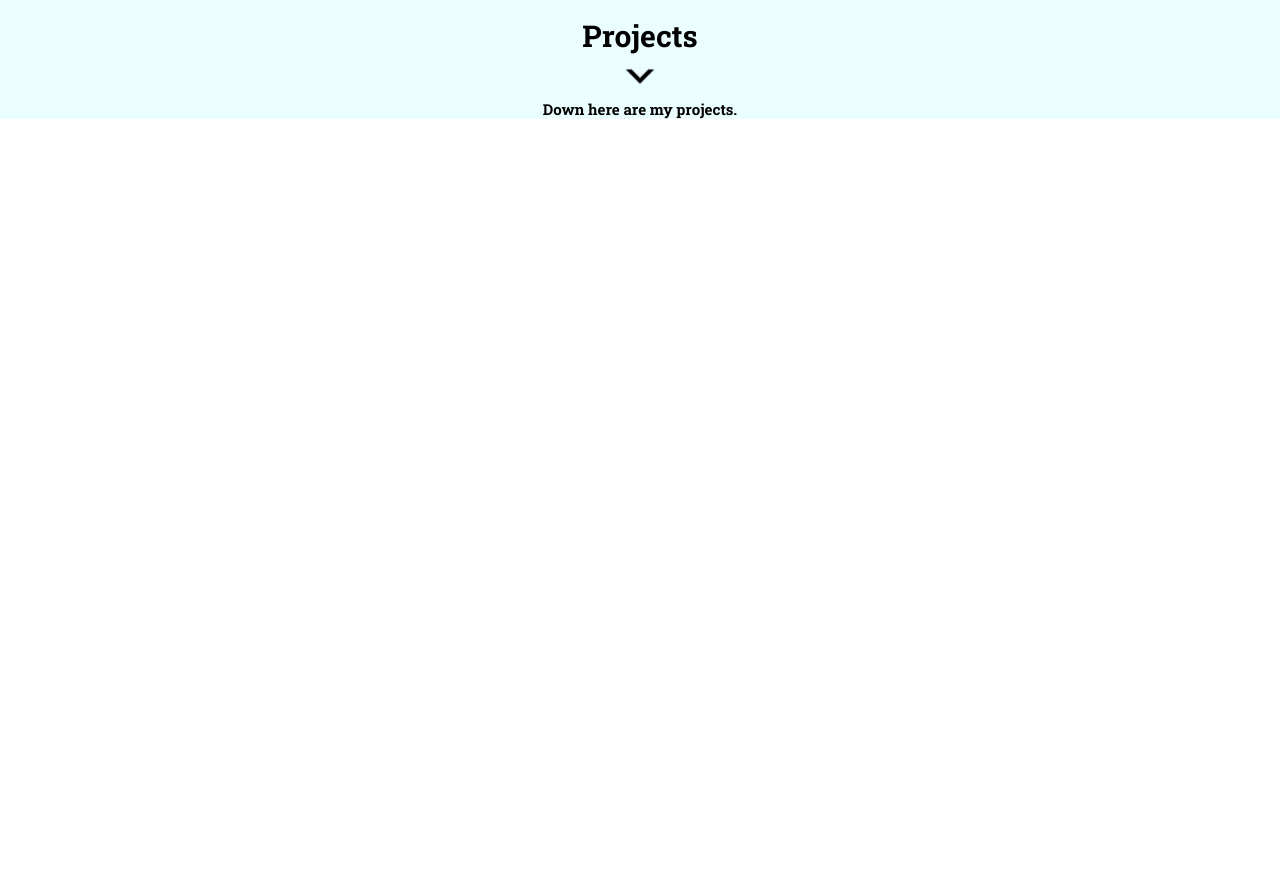
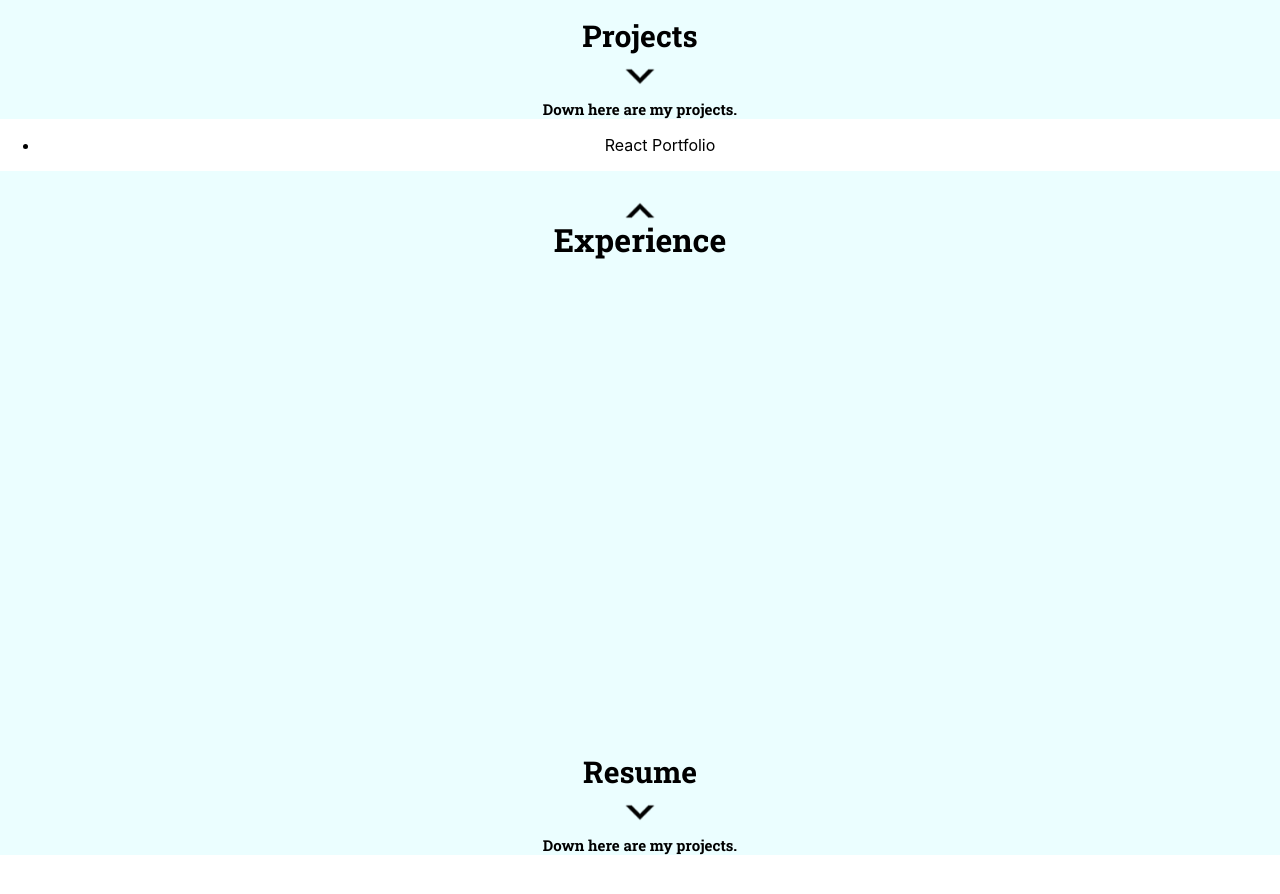
Before and after one commit to michaelbrooks1234/Portfolio4.0, a React (Create React App) app: page / in a window 1280 px wide. Shown: the part 1500-2394 px from the top of the page. Built offline with nearby package versions, Linux system fonts and the light colour scheme.

Commit message:
Do I do it?

```diff
--- a/src/App.tsx
+++ b/src/App.tsx
@@ -7,14 +7,18 @@ import ExperienceSection from './Components/ExperienceSection'
 import ChiliSection from './Components/ChiliSection'
 import Headshot from './HeadshotRatio.png'
 import arrow from './arrow.png'
-
+import ThirdBar from './Components/ThirdBar'
+import ReactPortfolio from "./Components/ReactPortfolio"
+import ProjectsSection from './Components/ProjectsSection';
 
 class App extends React.Component<any, any>{
   private secondaryBarScroll: any;
+  private ThirdBarScroll: any;
   constructor(props: any) {
     super(props);
-    this.state = {selectedSection: <ChiliSection/>}
+    this.state = {selectedSection: <ChiliSection/>, selectedSection2: <ReactPortfolio/>}
 
+    this.ThirdBarScroll = React.createRef();
     this.secondaryBarScroll = React.createRef();
     this.scrollToComp = this.scrollToComp.bind(this);
     this.setSelected = this.setSelected.bind(this);
@@ -36,6 +40,12 @@ class App extends React.Component<any, any>{
     })
   }
 
+  setSelected2(section: any){
+    this.setState({
+      selectedSection2: section
+    })
+  }
+
 
   render(){
     return (
@@ -44,6 +54,8 @@ class App extends React.Component<any, any>{
         <TitleBackground headShot={Headshot} arrow={arrow} scrollFunction={this.scrollToComp}/>
         <SecondaryBar setSection={this.setSelected} passRef={this.secondaryBarScroll}/>
         <ExperienceSection selected={this.state.selectedSection} arrow={arrow}/>
+        <ThirdBar setSelection={this.setSelected2} passRef={this.ThirdBarScroll}/>
+        <ProjectsSection selected2={this.state.selectedSection2} arrow={arrow} scrollExp={this.scrollToComp}/>
       </div>
     )
   }
--- /dev/null
+++ b/src/Components/ProjectsSection.tsx
@@ -0,0 +1,27 @@
+import React from 'react'
+
+class ProjectsSection extends React.Component<any, any> {
+
+
+
+    render(): React.ReactNode {
+        return(
+            <div className='ExperienceSectionContainer'>
+                <div className="ExperienceBobble">
+                    <img src={this.props.arrow} className="ArrowReversed" alt="arrow"/>
+                    <h1 className="IntroBobble" onClick={() => {this.props.scrollExp("SecondaryBar")}}>Experience</h1>
+                </div>
+                <div className='ExperienceSubContainer'>
+                    {this.props.selected}
+                </div>
+                <div className="ProjectsArrow">
+                   <h1 className="ProjectsBobble">Resume</h1>
+                   <img src={this.props.arrow} alt="arrow" className="ProjectArrow"/>
+                   <h1 className="ProjectsDesc">Down here are my projects.</h1>
+                </div>
+            </div>
+        )
+    }
+}
+
+export default ProjectsSection;
--- /dev/null
+++ b/src/Components/ReactPortfolio.tsx
@@ -0,0 +1,16 @@
+import React from 'react'
+
+class ReactPortfolio extends React.Component<any, any> {
+
+    render(): React.ReactNode {
+       return(
+            <div>
+               <h1>Should I refactor the whole thing?</h1>
+            </div>
+       )
+    }
+
+
+}
+
+export default ReactPortfolio;
--- a/src/Components/ThirdBar.tsx
+++ b/src/Components/ThirdBar.tsx
@@ -2,13 +2,33 @@ import React from 'react'
 
 class ThirdBar extends React.Component<any, any> {
 
+    constructor(props: any) {
+    super(props);
+    this.state = {setSection: props.setSection, passRef: props.passRef}
 
+    this.selectSection = this.selectSection.bind(this);
+    }
+
+    selectSection(section: string){
+            if(section === "CHILI Publish"){
+                this.state.setSection();
+            }else if (section ==="Sykes"){
+                this.state.setSection();
+            }else if (section === "VayK Gear"){
+                this.state.setSection();
+            }else if(section === "Papa John's"){
+                this.state.setSection();
+            }else {
+                this.state.setSection();
+            }
+        return;
+    }
 
     render(){
        return(
-        <div className="ThirdBar">
+        <div className="ThirdBar" ref={this.state.passRef}>
             <ul>
-                <li></li>
+                <li onClick={() => this.selectSection('React Portfolio')}>React Portfolio</li>
             </ul>
         </div>
        )
```
